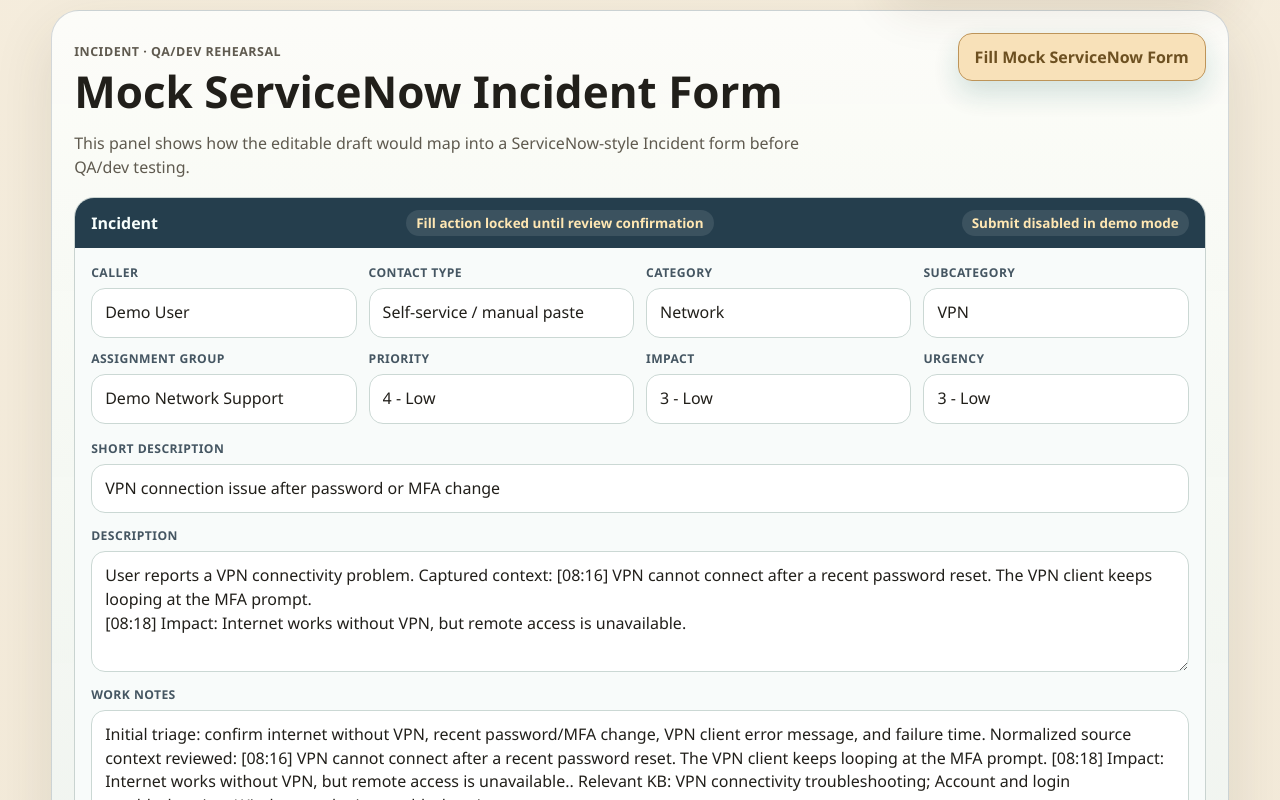
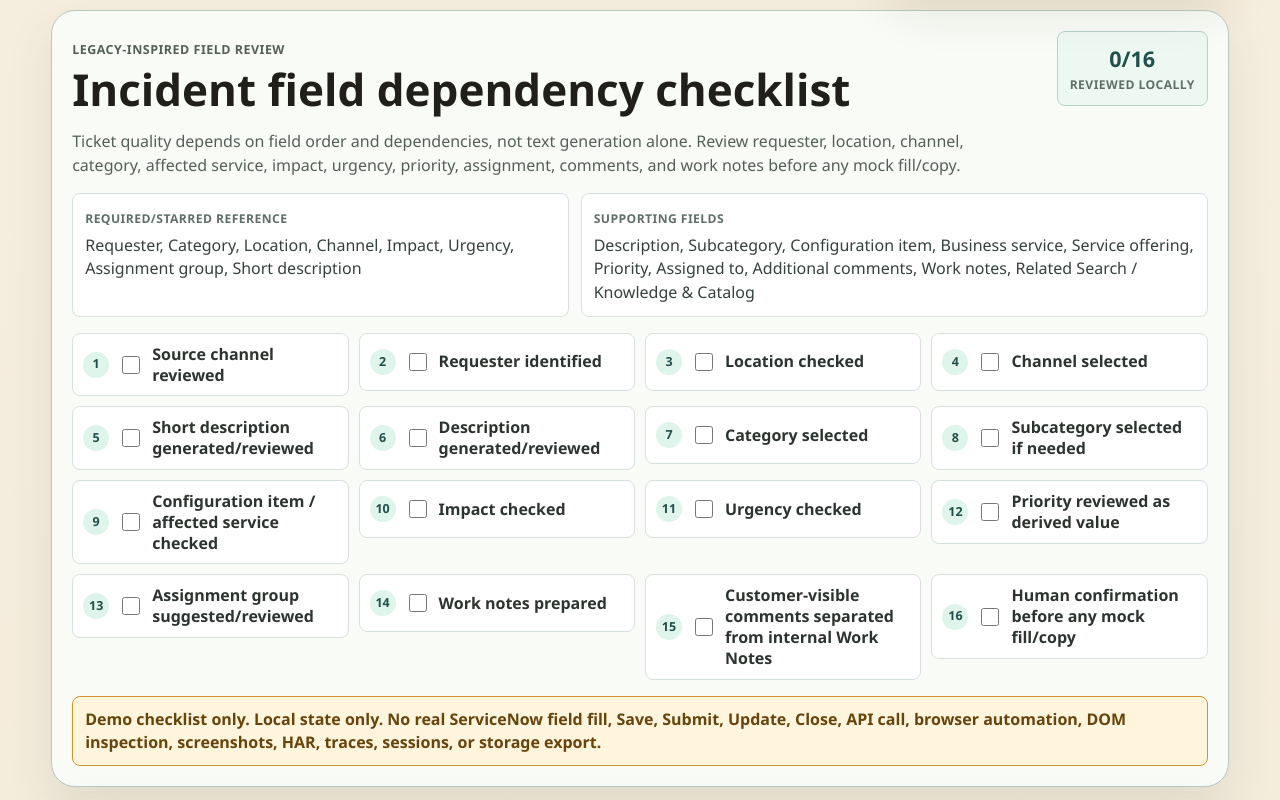
Before and after one commit to alanxiaofeifei/servicenow-automation, a React (Vite) app in the folder apps/desktop/: page / in a window 1280 px wide. Shown: the part 3920-4720 px from the top of the page. Built offline with nearby package versions, Linux system fonts and the light colour scheme.

Commit message:
feat: add incident field review checklist

```diff
--- a/apps/desktop/src/App.tsx
+++ b/apps/desktop/src/App.tsx
@@ -37,6 +37,33 @@
   sourceChannel: SourceChannel;
   status: DemoQueueStatus;
 };
+
+type FieldReviewChecklistItem = {
+  id: string;
+  label: string;
+};
+
+const fieldReviewChecklistItems: FieldReviewChecklistItem[] = [
+  { id: "source-channel-reviewed", label: "Source channel reviewed" },
+  { id: "requester-identified", label: "Requester identified" },
+  { id: "location-checked", label: "Location checked" },
+  { id: "channel-selected", label: "Channel selected" },
+  { id: "short-description-reviewed", label: "Short description generated/reviewed" },
+  { id: "description-reviewed", label: "Description generated/reviewed" },
+  { id: "category-selected", label: "Category selected" },
+  { id: "subcategory-selected-if-needed", label: "Subcategory selected if needed" },
+  { id: "ci-affected-service-checked", label: "Configuration item / affected service checked" },
+  { id: "impact-checked", label: "Impact checked" },
+  { id: "urgency-checked", label: "Urgency checked" },
+  { id: "priority-reviewed-derived", label: "Priority reviewed as derived value" },
+  { id: "assignment-group-reviewed", label: "Assignment group suggested/reviewed" },
+  { id: "work-notes-prepared", label: "Work notes prepared" },
+  {
+    id: "comments-separated",
+    label: "Customer-visible comments separated from internal Work Notes"
+  },
+  { id: "human-confirmation-before-mock-fill", label: "Human confirmation before any mock fill/copy" }
+];
 
 const demoIntakeQueue: DemoQueueItem[] = [
   {
@@ -105,6 +132,7 @@
   const initialDraft = useMemo(() => buildDraftForQueueItem(selectedQueueItem), [selectedQueueItem]);
   const [fieldOverrides, setFieldOverrides] = useState<Record<string, string>>({});
   const [fillConfirmed, setFillConfirmed] = useState(false);
+  const [checkedFieldReviewItems, setCheckedFieldReviewItems] = useState<string[]>([]);
   const [selectedEnvironmentMode, setSelectedEnvironmentMode] = useState<ServiceNowEnvironmentMode>(
     getDefaultServiceNowEnvironmentMode()
   );
@@ -125,6 +153,7 @@
     setSelectedScenarioId(id);
     setFieldOverrides({});
     setFillConfirmed(false);
+    setCheckedFieldReviewItems([]);
   }
 
   function selectQueueItem(itemId: string) {
@@ -137,6 +166,7 @@
     setSelectedScenarioId(queueItem.scenarioId);
     setFieldOverrides({});
     setFillConfirmed(false);
+    setCheckedFieldReviewItems([]);
     if (queueItem.status === "New") {
       updateQueueItemStatus(queueItem.id, "Reviewed");
     }
@@ -152,6 +182,7 @@
     setSelectedScenarioId(queueItem.scenarioId);
     setFieldOverrides({});
     setFillConfirmed(false);
+    setCheckedFieldReviewItems([]);
     updateQueueItemStatus(queueItem.id, "Drafted");
   }
 
@@ -161,6 +192,12 @@
 
   function updateField(fieldName: keyof TicketDraft, value: string) {
     setFieldOverrides((current) => ({ ...current, [fieldName]: value }));
+  }
+
+  function toggleFieldReviewItem(itemId: string) {
+    setCheckedFieldReviewItems((current) =>
+      current.includes(itemId) ? current.filter((id) => id !== itemId) : [...current, itemId]
+    );
   }
 
   return (
@@ -289,6 +326,12 @@
             </ul>
           </section>
         </div>
+
+        <FieldReviewChecklist
+          checkedItemIds={checkedFieldReviewItems}
+          items={fieldReviewChecklistItems}
+          onToggleItem={toggleFieldReviewItem}
+        />
 
         <MockServiceNowForm draft={draft} fillConfirmed={fillConfirmed} />
       </section>
@@ -638,6 +681,73 @@
   );
 }
 
+function FieldReviewChecklist({
+  checkedItemIds,
+  items,
+  onToggleItem
+}: {
+  checkedItemIds: string[];
+  items: FieldReviewChecklistItem[];
+  onToggleItem: (itemId: string) => void;
+}) {
+  return (
+    <section className="field-review-checklist" aria-labelledby="field-review-title">
+      <header className="field-review-header">
+        <div>
+          <p className="eyebrow">Legacy-inspired field review</p>
+          <h2 id="field-review-title">Incident field dependency checklist</h2>
+          <p>
+            Ticket quality depends on field order and dependencies, not text generation alone. Review requester,
+            location, channel, category, affected service, impact, urgency, priority, assignment, comments, and work
+            notes before any mock fill/copy.
+          </p>
+        </div>
+        <div className="field-review-progress" aria-label="Field review progress">
+          <strong>
+            {checkedItemIds.length}/{items.length}
+          </strong>
+          <span>reviewed locally</span>
+        </div>
+      </header>
+
+      <div className="field-reference-strip" aria-label="Sanitized ServiceNow create form reference">
+        <div>
+          <span>Required/starred reference</span>
+          <p>Requester, Category, Location, Channel, Impact, Urgency, Assignment group, Short description</p>
+        </div>
+        <div>
+          <span>Supporting fields</span>
+          <p>
+            Description, Subcategory, Configuration item, Business service, Service offering, Priority, Assigned to,
+            Additional comments, Work notes, Related Search / Knowledge & Catalog
+          </p>
+        </div>
+      </div>
+
+      <ol className="field-review-list">
+        {items.map((item, index) => (
+          <li key={item.id}>
+            <label>
+              <span className="field-review-number">{index + 1}</span>
+              <input
+                checked={checkedItemIds.includes(item.id)}
+                type="checkbox"
+                onChange={() => onToggleItem(item.id)}
+              />
+              <span>{item.label}</span>
+            </label>
+          </li>
+        ))}
+      </ol>
+
+      <p className="field-review-safety">
+        Demo checklist only. Local state only. No real ServiceNow field fill, Save, Submit, Update, Close, API call,
+        browser automation, DOM inspection, screenshots, HAR, traces, sessions, or storage export.
+      </p>
+    </section>
+  );
+}
+
 function MockServiceNowForm({ draft, fillConfirmed }: { draft: TicketDraft; fillConfirmed: boolean }) {
   return (
     <section className="mock-form-panel" aria-labelledby="mock-form-title">
--- a/apps/desktop/src/styles.css
+++ b/apps/desktop/src/styles.css
@@ -598,6 +598,132 @@
 
 
 
+.field-review-checklist {
+  margin-top: 18px;
+  border: 1px solid #b9c7c3;
+  border-radius: 24px;
+  padding: 20px;
+  background: #f8fbf6;
+  box-shadow: 0 18px 48px rgba(57, 75, 63, 0.1);
+}
+
+.field-review-header {
+  display: flex;
+  align-items: flex-start;
+  justify-content: space-between;
+  gap: 18px;
+}
+
+.field-review-header p {
+  max-width: 920px;
+  margin: 10px 0 0;
+  color: #536057;
+  line-height: 1.5;
+}
+
+.field-review-progress {
+  flex: 0 0 auto;
+  display: grid;
+  gap: 3px;
+  min-width: 150px;
+  border: 1px solid #b7d2c8;
+  border-radius: 8px;
+  padding: 12px;
+  color: #214f49;
+  background: #eef8f2;
+  text-align: center;
+}
+
+.field-review-progress strong {
+  font-size: 1.35rem;
+}
+
+.field-review-progress span,
+.field-reference-strip span {
+  color: #5f6f68;
+  font-size: 0.76rem;
+  font-weight: 900;
+  letter-spacing: 0.035em;
+  text-transform: uppercase;
+}
+
+.field-reference-strip {
+  display: grid;
+  grid-template-columns: minmax(280px, 0.95fr) minmax(320px, 1.2fr);
+  gap: 12px;
+  margin-top: 16px;
+}
+
+.field-reference-strip div {
+  border: 1px solid #d7e1dc;
+  border-radius: 8px;
+  padding: 12px;
+  background: #ffffff;
+}
+
+.field-reference-strip p {
+  margin: 6px 0 0;
+  color: #35413b;
+  line-height: 1.45;
+}
+
+.field-review-list {
+  display: grid;
+  grid-template-columns: repeat(4, minmax(0, 1fr));
+  gap: 10px;
+  margin: 16px 0 0;
+  padding: 0;
+  list-style: none;
+}
+
+.field-review-list li {
+  min-width: 0;
+}
+
+.field-review-list label {
+  display: grid;
+  grid-template-columns: auto auto minmax(0, 1fr);
+  gap: 9px;
+  align-items: center;
+  min-height: 58px;
+  border: 1px solid #d6e0dc;
+  border-radius: 8px;
+  padding: 10px;
+  color: #2c342f;
+  background: #ffffff;
+  font-weight: 800;
+  line-height: 1.3;
+}
+
+.field-review-list input {
+  width: 18px;
+  height: 18px;
+  accent-color: #2f756c;
+}
+
+.field-review-number {
+  display: inline-grid;
+  place-items: center;
+  width: 26px;
+  height: 26px;
+  border-radius: 50%;
+  color: #214f49;
+  background: #dff4ea;
+  font-size: 0.78rem;
+  font-weight: 900;
+}
+
+.field-review-safety {
+  margin: 16px 0 0;
+  border: 1px solid #d09231;
+  border-radius: 8px;
+  padding: 11px 12px;
+  color: #68430c;
+  background: #fff4dc;
+  font-weight: 850;
+  line-height: 1.45;
+}
+
 .risk-control-gate {
   display: grid;
   grid-template-columns: minmax(280px, 1.2fr) minmax(260px, 1fr) minmax(260px, 0.9fr);
@@ -780,8 +906,13 @@
 
   .queue-review-grid,
   .workspace-grid,
-  .risk-control-gate {
+  .risk-control-gate,
+  .field-reference-strip {
     grid-template-columns: 1fr;
+  }
+
+  .field-review-list {
+    grid-template-columns: repeat(2, minmax(0, 1fr));
   }
 
   .mock-form-grid {
@@ -806,7 +937,8 @@
     font-size: 2rem;
   }
 
-  .environment-header {
+  .environment-header,
+  .field-review-header {
     display: grid;
   }
 
@@ -845,4 +977,8 @@
   .field-grid {
     grid-template-columns: 1fr;
   }
+
+  .field-review-list {
+    grid-template-columns: 1fr;
+  }
 }
```
Also changed, not shown: 1 other file (tests, documents, lock files or other folders).
